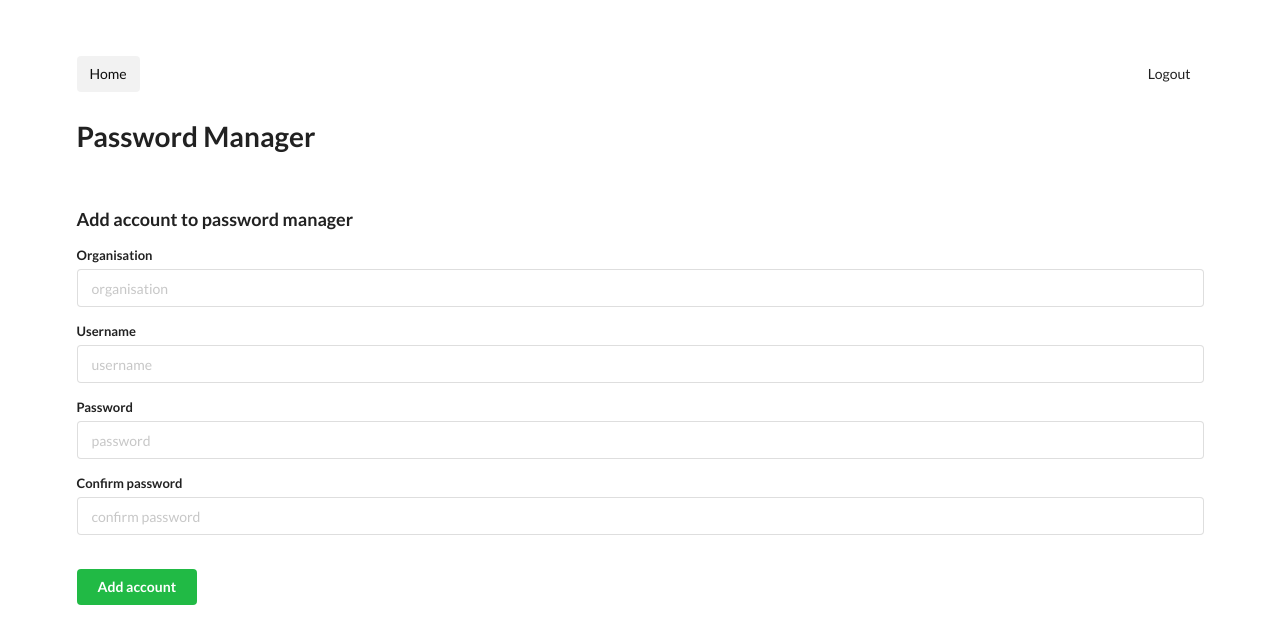
After one commit to joanne-li/passmanager, a Python web app: template src/templates/addaccount.html in a window 1280 px wide. The commit adds this page. Shown: the top 644 px of the page. Run offline with Jinja, Linux system fonts and the light colour scheme; the template is opened without the code that fills it, so the values that code supplies are empty; some libraries are stand-ins or nearby versions.

Commit message:
working remove and add accounts

```diff
--- a/src/Account.py
+++ b/src/Account.py
@@ -76,7 +76,8 @@ class Account():
         if passdict.get(organisation) is None:
             passdict[organisation] = {}
         passdict[organisation][username] = password
-        return passdict
+        print(passdict)
+        self.set_passdict(passdict)
 
     # Remove account frrom passfile
     def remove_account(self, organisation, username):
--- /dev/null
+++ b/src/templates/addaccount.html
@@ -0,0 +1,39 @@
+{% extends 'index.html' %}
+{% block body %}
+<div class="ui container">
+    <div>
+        <h3>Add account to password manager</h3>
+        <form class= "ui form" method="POST"action="{{url_for('add_account')}}" >
+            <div class="field">
+            <label>Organisation</label>
+            <input type="text" id="organisation" name="organisation" placeholder="organisation" required>
+            </div>
+            <div class="field">
+            <label>Username</label>
+            <input type="text" id="username" name="username" placeholder="username" required>
+            </div>
+            <div class="field">
+            <label>Password</label>
+            <input type="password" id="password" name="password" placeholder="password"required onchange="validate_password()">
+            </div>
+            <div class="field">
+              <label>Confirm password</label>
+              <input type="password" id="confirm password" name="confirm password" placeholder="confirm password" required onchange="validate_password()">
+            </div>
+            <br>
+            <button id= "submit" class="ui green button" type="submit">Add account</button>
+        </form>
+    </div>
+    <script>
+        function validate_password() {
+            passval = document.getElementById("confirm password").value
+            if(document.getElementById("password").value ==
+            passval && passval.length > 0) {
+                document.getElementById('submit').disabled = false;
+            } else {
+                document.getElementById('submit').disabled = true;
+            }
+        }
+    </script>
+</div>
+{% endblock %}
```
Also changed, not shown: src/templates/confirmation.html (added, +12 -0 lines), src/templates/editcred.html (+4 -4 lines), src/templates/viewpasswords.html (+6 -4 lines), 1 other file.
